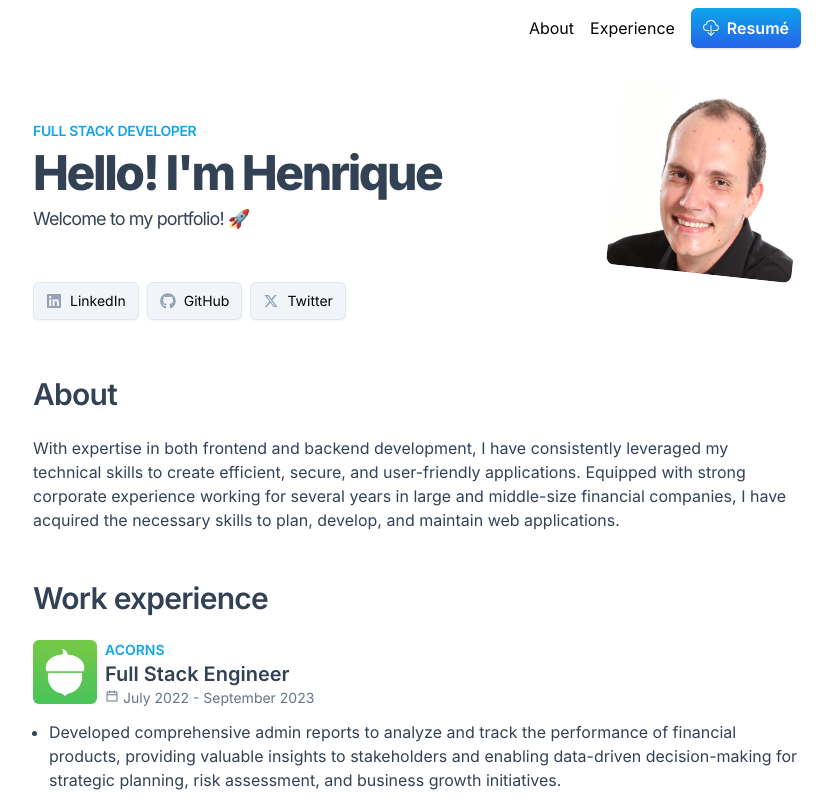
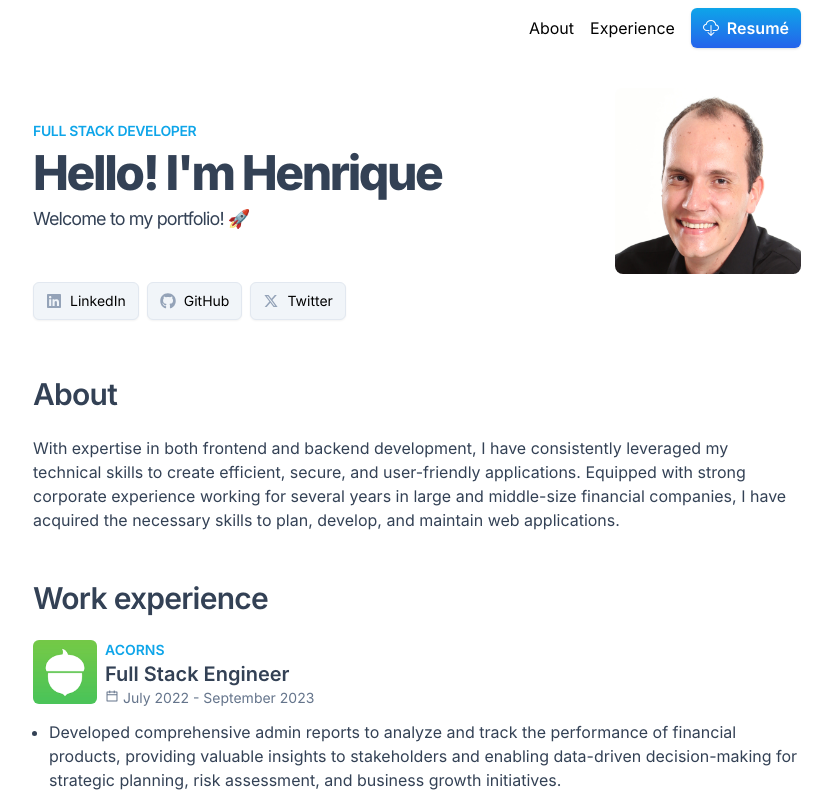
Before and after one commit to hrohden/hrohden.github.io, a React (Vite) app: page / in a window 1280 px wide. Shown: the top 800 px of the page, without its empty margins (223-1055 px from the left). Built offline with nearby package versions, Linux system fonts and the light colour scheme.

Commit message:
Remove rotation from profile image in Intro section.

```diff
--- a/src/sections/Intro.tsx
+++ b/src/sections/Intro.tsx
@@ -20,7 +20,7 @@ const Intro = () => {
         </div>
       </div>
       <div>
-        <img src={me} className="w-full rotate-6 rounded-lg" />
+        <img src={me} className="w-full rounded-lg" />
       </div>
       <ul className="flex list-none gap-2">
         <li>
```
